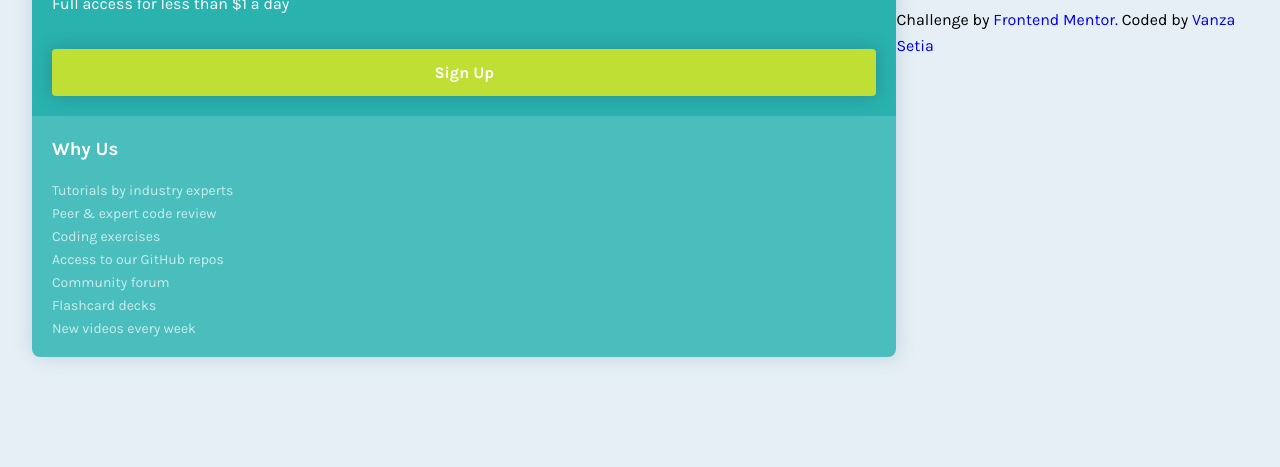
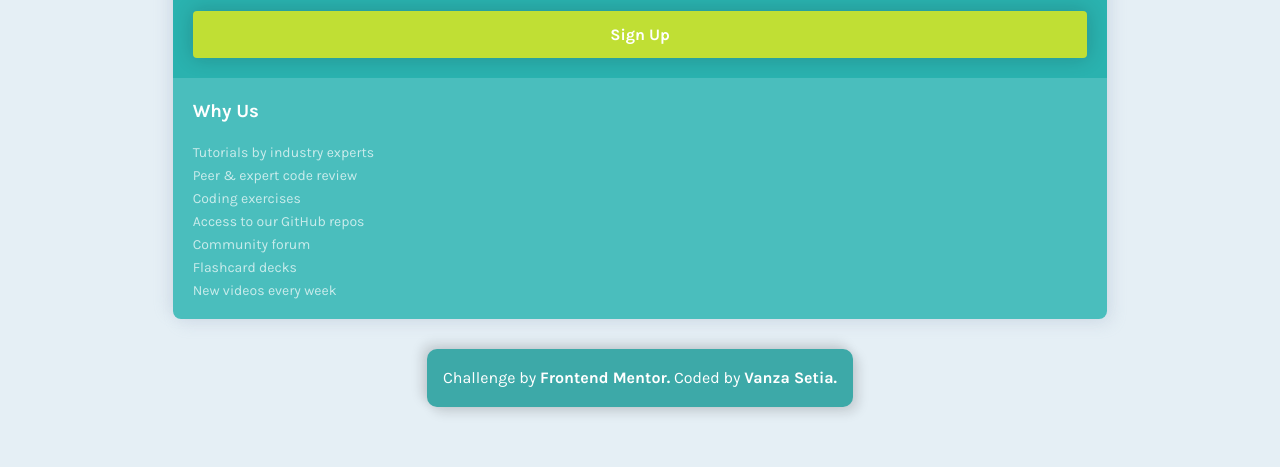
Before and after one commit to vanzasetia/single-price-grid-component-master, a website: page index.html in a window 1280 px wide. Shown: the part 367-834 px from the top of the page. Before the commit the page ends 800 px from the top, so only its background shows below. Drawn offline with Linux system fonts and the light colour scheme; a script that the page names is missing.

Commit message:
Adjust the markup and the styling
Use actual element for alert message on sign up button instead of pseudo element

```diff
--- a/css/style.css
+++ b/css/style.css
@@ -57,6 +57,7 @@ html {
 
 body {
   display: flex;
+  flex-direction: column;
   align-items: center;
   justify-content: center;
   background-color: #e5eff5;
@@ -195,8 +196,7 @@ ul {
   outline-offset: 0.3125rem;
 }
 
-.subscription__btn::after {
-  content: "Only for 1 Person Left!";
+.subscription__alert {
   position: absolute;
   top: 0;
   left: -105%;
@@ -204,11 +204,52 @@ ul {
   width: 100%;
   padding: inherit;
   background-color: #b6d431;
-  transition: left 250ms ease-in-out;
+  transition: left 350ms ease-in-out;
 }
 
-.subscription__btn:hover::after,
-.subscription__btn:active::after,
-.subscription__btn:focus::after {
+.subscription__btn:hover .subscription__alert,
+.subscription__btn:active .subscription__alert,
+.subscription__btn:focus .subscription__alert {
   left: 0;
 }
+
+.footer {
+  margin-top: 1.875rem;
+  border-radius: 0.625em;
+  box-shadow: 0.3125rem 0.3125rem 0.75rem rgba(17, 17, 17, 0.15), -0.3125rem -0.3125rem 0.75rem rgba(17, 17, 17, 0.15);
+  background-color: #3da9a8;
+  padding: 1rem;
+  text-align: center;
+  color: white;
+}
+
+.footer__link {
+  position: relative;
+  color: white;
+  font-weight: 700;
+}
+.footer__link:focus-visible {
+  outline: 0.125rem dashed #cee660;
+  outline-offset: 0.3125rem;
+}
+
+.footer__link::after {
+  content: "";
+  position: absolute;
+  bottom: 0;
+  left: 0;
+  visibility: hidden;
+  border-radius: 2em;
+  background-color: white;
+  height: 0.125rem;
+  width: 100%;
+  transform: scaleX(0);
+  transition: all 250ms ease-in-out;
+}
+
+.footer__link:hover::after,
+.footer__link:focus::after,
+.footer__link:active::after {
+  visibility: visible;
+  transform: scaleX(1);
+}
--- a/index.html
+++ b/index.html
@@ -111,7 +111,7 @@
             <span class="subscription__month">per month</span>
           </p>
           <p class="subscription__description">Full access for less than $1 a day</p>
-          <a href="#" class="subscription__btn">Sign Up <span class="sr-only">Now! Only for 1 person left</span></a>
+          <a href="#" class="subscription__btn" aria-label="Sign Up Now! Only for one person left!">Sign Up <span class="subscription__alert" aria-hidden="true">Only for 1 Person Left!</span></a>
         </div>
       </section>
       <!-- END OF Subscription -->
@@ -145,7 +145,7 @@
       Challenge by
       <a href="https://www.frontendmentor.io?ref=challenge" class="footer__link" rel="noopener" target="_blank">Frontend Mentor.</a>
       Coded by
-      <a href="https://www.frontendmentor.io/profile/vanzasetia" class="footer__link" rel="noopener" target="_blank">Vanza Setia</a>
+      <a href="https://www.frontendmentor.io/profile/vanzasetia" class="footer__link" rel="noopener" target="_blank">Vanza Setia.</a>
     </p>
   </footer>
   <!-- END OF Footer -->
--- a/scss/base/_reset.scss
+++ b/scss/base/_reset.scss
@@ -47,6 +47,7 @@ html {
 
 body {
   display: flex;
+  flex-direction: column;
   align-items: center;
   justify-content: center;
   background-color: $body-bg;
--- a/scss/layout/_footer.scss
+++ b/scss/layout/_footer.scss
@@ -0,0 +1,43 @@
+@use "../abstracts" as *;
+
+.footer {
+  margin-top: rem(30);
+  border-radius: 0.625em;
+  box-shadow:
+    rem(5) rem(5) rem(12) rgba($black, 0.15),
+    -#{rem(5)} -#{rem(5)} rem(12) rgba($black, 0.15)
+  ;
+  background-color: rgb(61, 169, 168);
+  padding: rem(16);
+  text-align: center;
+  color: $white;
+}
+
+.footer__link {
+  position: relative;
+  color: $white;
+  font-weight: 700;
+
+  @include focus-visible;
+}
+
+.footer__link::after {
+  content: "";
+  position: absolute;
+  bottom: 0;
+  left: 0;
+  visibility: hidden;
+  border-radius: 2em;
+  background-color: $white;
+  height: rem(2);
+  width: 100%;
+  transform: scaleX(0);
+  transition: all 250ms ease-in-out;
+}
+
+.footer__link:hover::after,
+.footer__link:focus::after,
+.footer__link:active::after {
+  visibility: visible;
+  transform: scaleX(1);
+}
--- a/scss/layout/_subscription.scss
+++ b/scss/layout/_subscription.scss
@@ -44,8 +44,7 @@
   @include focus-visible;
 }
 
-.subscription__btn::after {
-  content: "Only for 1 Person Left!";
+.subscription__alert {
   position: absolute;
   top: 0;
   left: -105%;
@@ -53,11 +52,11 @@
   width: 100%;
   padding: inherit;
   background-color: shade($btn-bg, 5%);
-  transition: left 250ms ease-in-out;
+  transition: left 350ms ease-in-out;
 }
 
-.subscription__btn:hover::after,
-.subscription__btn:active::after,
-.subscription__btn:focus::after {
+.subscription__btn:hover .subscription__alert,
+.subscription__btn:active .subscription__alert,
+.subscription__btn:focus .subscription__alert {
   left: 0;
 }
```
